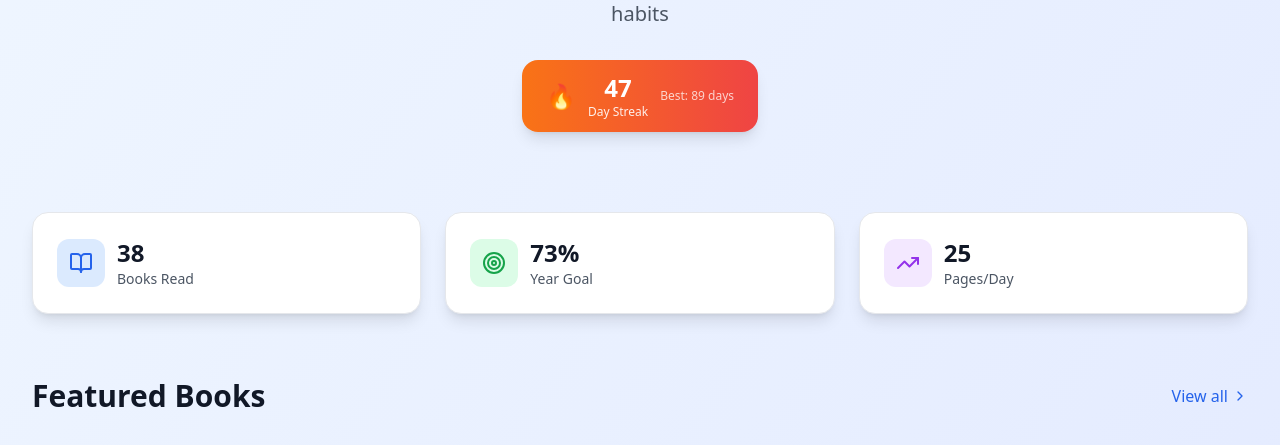
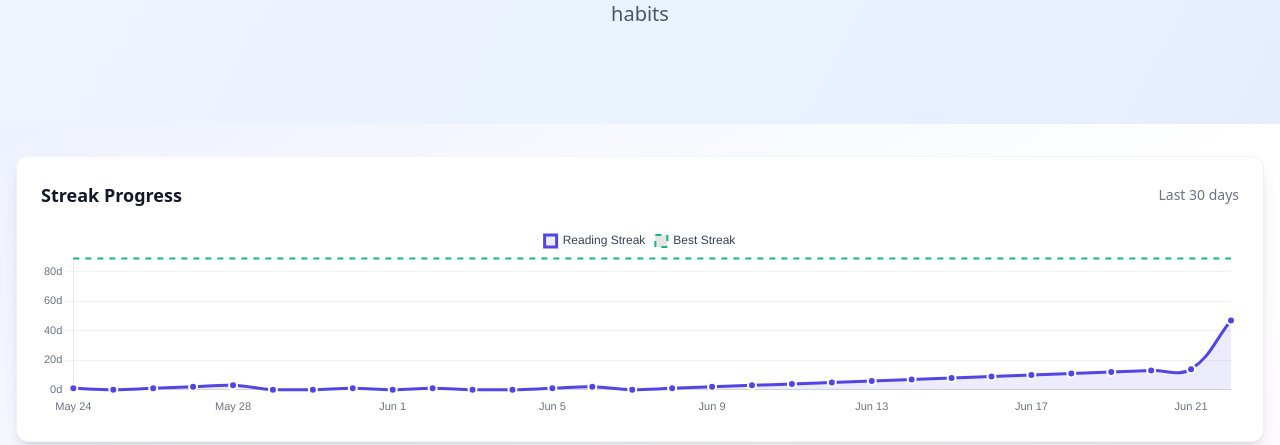
Before and after one commit to sadique-2004/BookTracker, a React (Vite) app: page / in a window 1280 px wide. Shown: the part 295-740 px from the top of the page. Built offline with nearby package versions, Linux system fonts and the light colour scheme; no server answers; grey boxes are pictures that could not be loaded.

Commit message:
streak chart

```diff
--- /dev/null
+++ b/src/components/Tracker.tsx
@@ -0,0 +1,29 @@
+import React, { useState, useEffect } from 'react';
+import { BookOpen, Flame, Star } from 'lucide-react';
+import StreakChart from './TrackerComponents/StreakChart';
+import { mockUser } from '../utils/mockData';
+
+const Tracker: React.FC = () => {
+{
+  const [isVisible, setIsVisible] = useState(false);
+
+  useEffect(() => {
+    setIsVisible(true);
+  }, []);
+  return (
+    <div className={`min-h-screen bg-gradient-to-br from-indigo-50 via-white to-purple-50 transition-all duration-1000 ${isVisible ? 'opacity-100 translate-y-0' : 'opacity-0 translate-y-10'}`}>
+      <div className="container mx-auto px-4 py-8">
+         {/* Chart Section */}
+        <div className="mb-8">
+          <StreakChart
+            currentStreak={mockUser.streak.current}
+            bestStreak={mockUser.streak.best}
+          />
+        </div>
+      </div>
+    </div>
+)
+};
+}
+
+export default Tracker;
--- /dev/null
+++ b/src/components/TrackerComponents/StreakChart.tsx
@@ -0,0 +1,159 @@
+import React from 'react';
+import {
+  Chart as ChartJS,
+  CategoryScale,
+  LinearScale,
+  PointElement,
+  LineElement,
+  Title,
+  Tooltip,
+  Legend,
+  Filler
+} from 'chart.js';
+import { Line } from 'react-chartjs-2';
+
+ChartJS.register(
+  CategoryScale,
+  LinearScale,
+  PointElement,
+  LineElement,
+  Title,
+  Tooltip,
+  Legend,
+  Filler
+);
+
+interface StreakChartProps {
+  currentStreak: number;
+  bestStreak: number;
+}
+
+export default function StreakChart({ currentStreak, bestStreak }: StreakChartProps) {
+  const generateStreakData = () => {
+    const data = [];
+    let streak = 0;
+
+    for (let i = 29; i >= 0; i--) {
+      const date = new Date();
+      date.setDate(date.getDate() - i);
+
+      const shouldRead = Math.random() > (i < 7 ? 0.1 : 0.3);
+
+      if (shouldRead) {
+        streak++;
+      } else {
+        streak = 0;
+      }
+
+      data.push({
+        date: date.toLocaleDateString('en-US', { month: 'short', day: 'numeric' }),
+        streak: Math.min(streak, currentStreak)
+      });
+    }
+
+    if (data.length > 0) {
+      data[data.length - 1].streak = currentStreak;
+    }
+
+    return data;
+  };
+
+  const streakData = generateStreakData();
+
+  const chartData = {
+    labels: streakData.map(d => d.date),
+    datasets: [
+      {
+        label: 'Reading Streak',
+        data: streakData.map(d => d.streak),
+        borderColor: '#4f46e5',
+        backgroundColor: 'rgba(79, 70, 229, 0.1)',
+        borderWidth: 3,
+        fill: true,
+        tension: 0.4,
+        pointBackgroundColor: '#4f46e5',
+        pointBorderColor: '#ffffff',
+        pointBorderWidth: 2,
+        pointRadius: 4,
+        pointHoverRadius: 6,
+      },
+      {
+        label: 'Best Streak',
+        data: Array(streakData.length).fill(bestStreak),
+        borderColor: '#10b981',
+        borderDash: [6, 6],
+        borderWidth: 2,
+        pointRadius: 0,
+        fill: false,
+        tension: 0,
+      }
+    ]
+  };
+
+  const options = {
+    responsive: true,
+    maintainAspectRatio: false,
+    plugins: {
+      legend: {
+        display: true,
+        labels: {
+          color: '#374151',
+          boxWidth: 12,
+        }
+      },
+      tooltip: {
+        backgroundColor: 'rgba(17, 24, 39, 0.95)',
+        titleColor: '#f9fafb',
+        bodyColor: '#f9fafb',
+        borderColor: '#4f46e5',
+        borderWidth: 1,
+        cornerRadius: 8,
+        displayColors: false,
+        callbacks: {
+          title: (context: any) => `${context[0].label}`,
+          label: (context: any) => {
+            if (context.dataset.label === 'Best Streak') {
+              return `Best streak record: ${context.parsed.y} days`;
+            }
+            return `${context.parsed.y} day${context.parsed.y !== 1 ? 's' : ''} streak`;
+          }
+        }
+      }
+    },
+    scales: {
+      x: {
+        grid: {
+          display: false,
+        },
+        ticks: {
+          color: '#6b7280',
+          font: { size: 11 },
+          maxTicksLimit: 8,
+        },
+      },
+      y: {
+        beginAtZero: true,
+        grid: {
+          color: 'rgba(107, 114, 128, 0.1)',
+        },
+        ticks: {
+          color: '#6b7280',
+          font: { size: 11 },
+          callback: (value: any) => `${value}d`,
+        },
+      },
+    },
+  };
+
+  return (
+    <div className="bg-white rounded-xl p-6 shadow-lg border border-gray-100">
+      <div className="flex items-center justify-between mb-4">
+        <h3 className="text-lg font-semibold text-gray-900">Streak Progress</h3>
+        <div className="text-sm text-gray-500">Last 30 days</div>
+      </div>
+      <div className="h-48">
+        <Line data={chartData} options={options} />
+      </div>
+    </div>
+  );
+}
--- a/src/pages/HomePage.tsx
+++ b/src/pages/HomePage.tsx
@@ -3,6 +3,7 @@ import { Link } from 'react-router-dom';
 import { ChevronRight, BookOpen, Target, TrendingUp, Sparkles, Star } from 'lucide-react';
 import { mockUser, featuredBooks, trendingGenres } from '../utils/mockData';
 import { useUser } from "@clerk/clerk-react";
+import Tracker from "./../components/Tracker"
 
 const HomePage: React.FC = () => {
   const { user } = useUser();
@@ -27,68 +28,11 @@ const HomePage: React.FC = () => {
             <p className="text-xl text-gray-600 dark:text-gray-300 mb-8 max-w-2xl mx-auto">
               Track your progress, discover new stories, and build lasting reading habits
             </p>
-
-            {/* Streak Badge */}
-            <div className="inline-flex items-center space-x-3 bg-gradient-to-r from-orange-500 to-red-500 text-white rounded-2xl px-6 py-3 shadow-lg hover:shadow-xl transform hover:scale-105 transition-all duration-200 mb-12">
-              <div className="text-2xl">🔥</div>
-              <div>
-                <div className="text-2xl font-bold">{mockUser.streak.current}</div>
-                <div className="text-xs opacity-90">Day Streak</div>
-              </div>
-              <div className="text-xs opacity-75">
-                Best: {mockUser.streak.best} days
-              </div>
-            </div>
           </div>
         </div>
       </div>
 
-      {/* Stats Cards */}
-      <div className="max-w-7xl mx-auto px-4 sm:px-6 lg:px-8 -mt-8 mb-16">
-        <div className="grid grid-cols-1 md:grid-cols-3 gap-6">
-          <div className="bg-white dark:bg-gray-800 rounded-2xl p-6 shadow-lg border border-gray-200 dark:border-gray-700 hover:shadow-xl transition-all duration-200">
-            <div className="flex items-center space-x-3">
-              <div className="p-3 bg-blue-100 dark:bg-blue-900 rounded-xl">
-                <BookOpen className="h-6 w-6 text-blue-600 dark:text-blue-400" />
-              </div>
-              <div>
-                <div className="text-2xl font-bold text-gray-900 dark:text-white">
-                  {mockUser.goals.currentProgress}
-                </div>
-                <div className="text-sm text-gray-600 dark:text-gray-400">Books Read</div>
-              </div>
-            </div>
-          </div>
-
-          <div className="bg-white dark:bg-gray-800 rounded-2xl p-6 shadow-lg border border-gray-200 dark:border-gray-700 hover:shadow-xl transition-all duration-200">
-            <div className="flex items-center space-x-3">
-              <div className="p-3 bg-green-100 dark:bg-green-900 rounded-xl">
-                <Target className="h-6 w-6 text-green-600 dark:text-green-400" />
-              </div>
-              <div>
-                <div className="text-2xl font-bold text-gray-900 dark:text-white">
-                  {Math.round((mockUser.goals.currentProgress / mockUser.goals.booksPerYear) * 100)}%
-                </div>
-                <div className="text-sm text-gray-600 dark:text-gray-400">Year Goal</div>
-              </div>
-            </div>
-          </div>
-
-          <div className="bg-white dark:bg-gray-800 rounded-2xl p-6 shadow-lg border border-gray-200 dark:border-gray-700 hover:shadow-xl transition-all duration-200">
-            <div className="flex items-center space-x-3">
-              <div className="p-3 bg-purple-100 dark:bg-purple-900 rounded-xl">
-                <TrendingUp className="h-6 w-6 text-purple-600 dark:text-purple-400" />
-              </div>
-              <div>
-                <div className="text-2xl font-bold text-gray-900 dark:text-white">
-                  {mockUser.goals.pagesPerDay}
-                </div>
-                <div className="text-sm text-gray-600 dark:text-gray-400">Pages/Day</div>
-              </div>
-            </div>
-          </div>
-        </div>
-      </div>
+      <Tracker/>
 
       {/* Featured Books Carousel */}
       <div className="max-w-7xl mx-auto px-4 sm:px-6 lg:px-8 mb-16">
```
